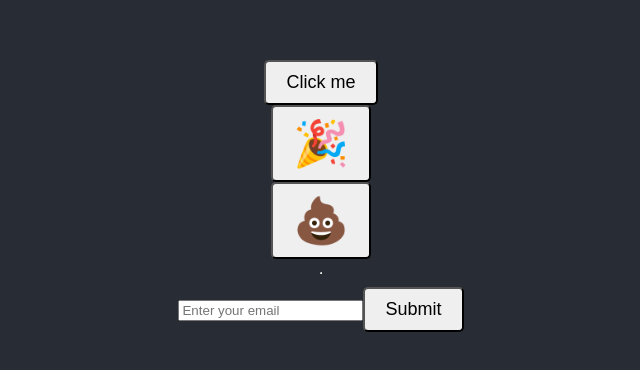
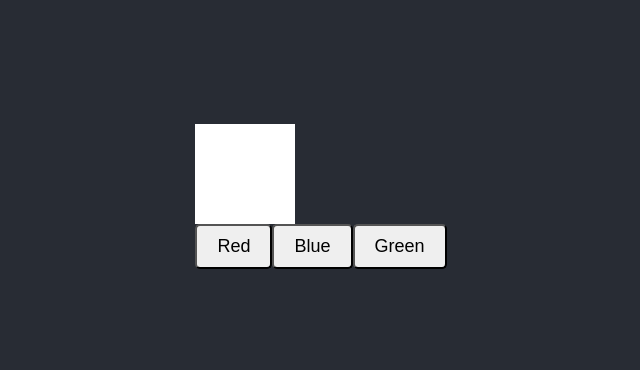
Before and after one commit to ivandoric/React-2020, a React (Create React App) app in the folder app/: page / in a window 1280 px wide. Shown: the part 204-574 px from the top of the page, without its empty margins (319-959 px from the left). Built offline with nearby package versions, Linux system fonts and the light colour scheme.

Commit message:
React2020 [03] - State and Event Handling

```diff
--- a/app/src/App.js
+++ b/app/src/App.js
@@ -2,30 +2,55 @@ import React from 'react';
 import logo from './logo.svg';
 import './App.css';
 
-/*function Button({children, buttonStyle}) {
-    return <button style={buttonStyle}>{children}</button>
-}*/
-
 class Button extends React.Component {
     render() {
         return (
-            <button style={this.props.buttonStyle}>
+            <button style={this.props.buttonStyle} onClick={this.props.onClick}>
                 {this.props.children}
             </button>
         )
     }
 }
 
-function Newsletter(props) {
-    return (
-        <div>
-            <input type="text" placeholder={props.placeholder}/>
-            <Button buttonStyle={props.buttonStyle}>
-                {props.buttonChildren}
-            </Button>
-        </div>
-    )
+class ColorChanger extends React.Component {
+    constructor(props) {
+        super(props)
+        this.state = {
+            blockColor: '#fff',
+            styling: {
+                padding: '10px 20px',
+                fontSize: 18,
+                borderRadius: 5,
+            }
+        }
+    }
+
+    handleColorChange(color) {
+        this.setState({blockColor: color})
+    }
+
+    render() {
+        return (
+            <div>
+                <div className="ColorBlock" style={{width: 100, height: 100, background: this.state.blockColor}}></div>
+
+                <Button onClick={() => this.handleColorChange('red')}
+                        buttonStyle={this.state.styling}>
+                    Red
+                </Button>
+                <Button onClick={() => this.handleColorChange('blue')}
+                        buttonStyle={this.state.styling}>
+                    Blue
+                </Button>
+                <Button onClick={() => this.handleColorChange('green')}
+                        buttonStyle={this.state.styling}>
+                    Green
+                </Button>
+            </div>
+        )
+    }
 }
+
 
 function App() {
 
@@ -35,21 +60,10 @@ function App() {
         borderRadius: 5,
     }
 
-    const style2 = {
-        padding: '10px 20px',
-        fontSize: 45,
-        borderRadius: 5,
-    }
-
     return (
         <div className="App">
             <header className="App-header">
-                <Button buttonStyle={style}>Click me</Button>
-                <Button buttonStyle={style2}>🎉</Button>
-                <Button buttonStyle={style2}>💩</Button>
-                <hr />
-
-                <Newsletter placeholder="Enter your email" buttonStyle={style} buttonChildren="Submit" />
+                <ColorChanger />
             </header>
         </div>
     );
```
